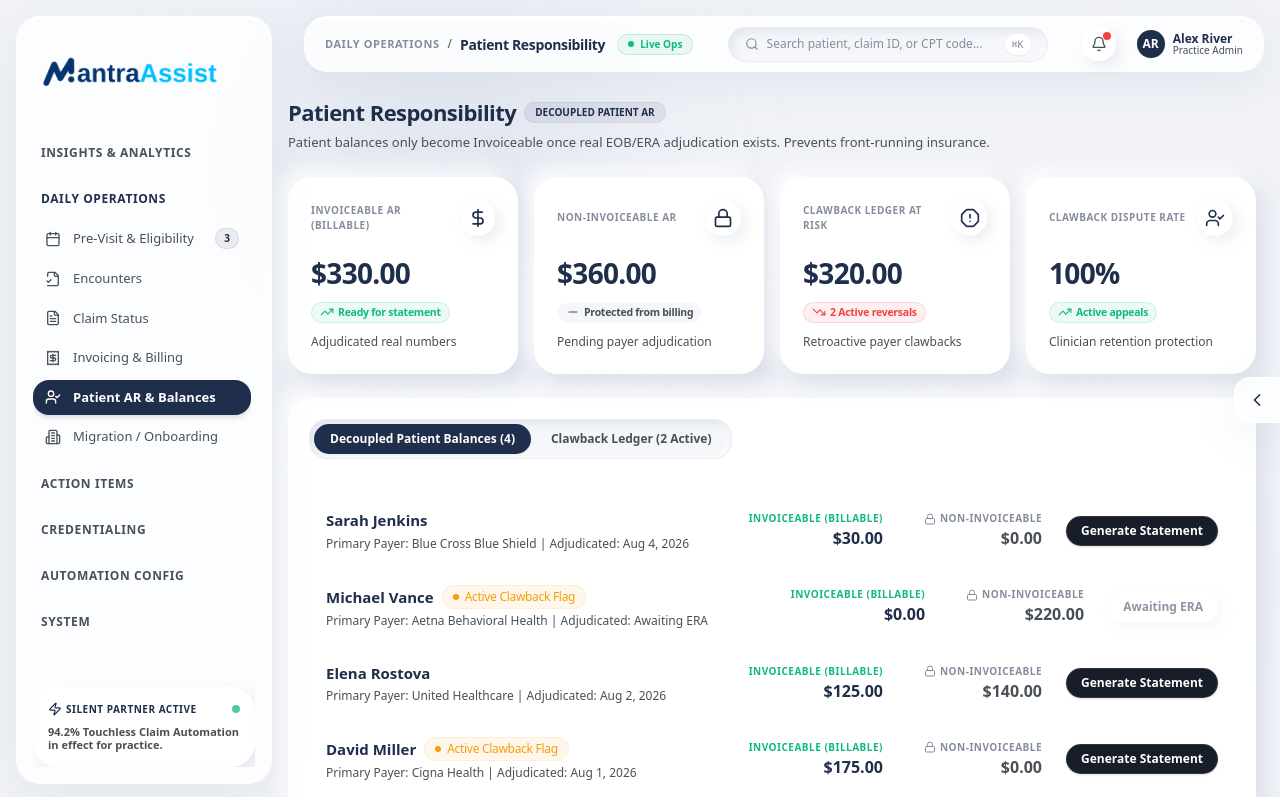
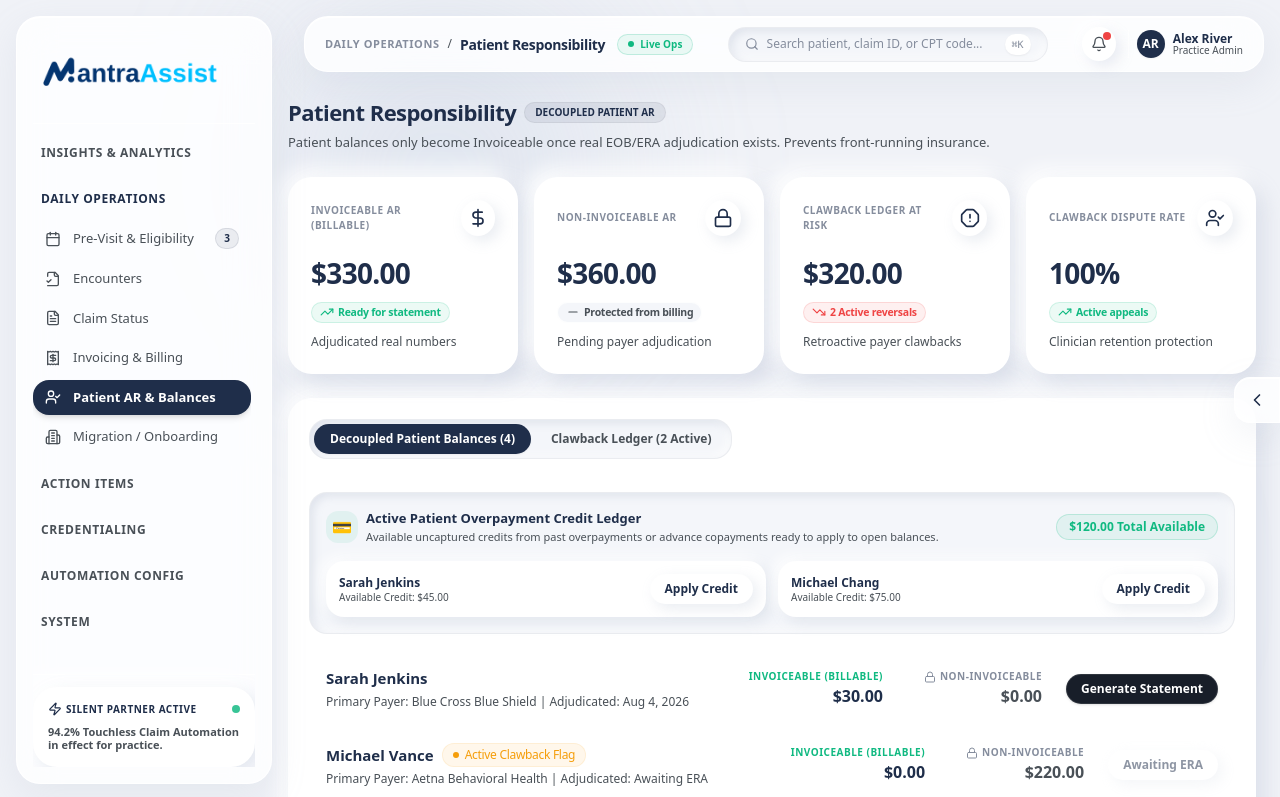
Before and after one commit to abhishek-mantra/RevenueCycle, a Next.js app: page /patient-responsibility in a window 1280 px wide. Shown: the top 797 px of the page. Built offline with nearby package versions, Linux system fonts and the light colour scheme.

Commit message:
feat: add Patient Overpayment Credit Ledger & Apply Credit workflow to Patient Responsibility and Invoicing

```diff
--- a/src/app/patient-responsibility/page.tsx
+++ b/src/app/patient-responsibility/page.tsx
@@ -121,7 +121,11 @@ export default function PatientResponsibilityPage() {
           </div>
 
           {activeTab === "balances" ? (
-            /* Decoupled AR Table */
+            <div className="space-y-4">
+              {/* Patient Credit Ledger Card */}
+              <PatientCreditLedgerCard showToast={showToast} />
+
+              {/* Decoupled AR Table */}
               <div className="divide-y divide-[var(--border)] border border-[var(--border)] rounded-2xl overflow-hidden bg-[var(--surface)]">
               {patientArBalances.map((bal) => (
                 <div
@@ -161,6 +165,7 @@ export default function PatientResponsibilityPage() {
                       </div>
                     </div>
 
+                    <div className="flex items-center gap-2">
                       <Button
                         size="sm"
                         variant={bal.invoiceableBalance > 0 ? "primary" : "secondary"}
@@ -171,7 +176,9 @@ export default function PatientResponsibilityPage() {
                       </Button>
                     </div>
                   </div>
+                </div>
               ))}
+            </div>
             </div>
           ) : (
             /* Clawback Ledger View */
@@ -272,3 +279,56 @@ export default function PatientResponsibilityPage() {
     </AppShell>
   );
 }
+
+function PatientCreditLedgerCard({ showToast }: { showToast: (msg: string) => void }) {
+  const { patientCredits, applyPatientCredit } = useRcmDataStore();
+  const totalCreditAvailable = patientCredits.reduce((sum, c) => sum + c.availableCredit, 0);
+
+  if (totalCreditAvailable === 0) return null;
+
+  return (
+    <div className="p-4 neu-pressed rounded-2xl space-y-3 bg-[var(--surface-muted)]/50">
+      <div className="flex items-center justify-between">
+        <div className="flex items-center gap-2">
+          <div className="w-8 h-8 rounded-xl bg-[var(--status-success-bg)] text-[var(--status-success)] flex items-center justify-center font-bold">
+            💳
+          </div>
+          <div>
+            <h3 className="text-[13px] font-bold text-[var(--foreground)]">
+              Active Patient Overpayment Credit Ledger
+            </h3>
+            <p className="text-[11px] text-[var(--foreground-muted)] font-medium">
+              Available uncaptured credits from past overpayments or advance copayments ready to apply to open balances.
+            </p>
+          </div>
+        </div>
+
+        <span className="text-xs font-extrabold text-[var(--status-success)] bg-[var(--status-success-bg)] px-3 py-1 rounded-full border border-[var(--status-success)]/20">
+          ${totalCreditAvailable.toFixed(2)} Total Available
+        </span>
+      </div>
+
+      <div className="grid grid-cols-1 md:grid-cols-2 gap-3 text-xs pt-1">
+        {patientCredits.map((cred) => (
+          <div key={cred.patientId} className="p-3 bg-[var(--surface)] neu-soft rounded-xl flex items-center justify-between border border-[var(--border)]">
+            <div>
+              <div className="font-bold text-[var(--foreground)]">{cred.patientName}</div>
+              <div className="text-[10px] text-[var(--foreground-muted)]">Available Credit: ${cred.availableCredit.toFixed(2)}</div>
+            </div>
+            <Button
+              size="sm"
+              variant="secondary"
+              disabled={cred.availableCredit === 0}
+              onClick={() => {
+                applyPatientCredit(cred.patientId, cred.availableCredit);
+                showToast(`Applied $${cred.availableCredit.toFixed(2)} credit to ${cred.patientName}'s balance!`);
+              }}
+            >
+              Apply Credit
+            </Button>
+          </div>
+        ))}
+      </div>
+    </div>
+  );
+}
--- a/src/store/useRcmDataStore.ts
+++ b/src/store/useRcmDataStore.ts
@@ -119,6 +119,18 @@ export const initialFeeSchedule: FeeScheduleItem[] = [
   { cptCode: "90847", description: "Family Psychotherapy with Patient Present", providerRate: 185.0 },
 ];
 
+export interface PatientCreditRecord {
+  patientId: string;
+  patientName: string;
+  availableCredit: number;
+  lastUpdated: string;
+}
+
+export const initialPatientCredits: PatientCreditRecord[] = [
+  { patientId: "PAT-101", patientName: "Sarah Jenkins", availableCredit: 45.0, lastUpdated: "2026-08-01" },
+  { patientId: "PAT-102", patientName: "Michael Chang", availableCredit: 75.0, lastUpdated: "2026-07-28" },
+];
+
 interface RcmDataState {
   claims: Claim[];
   denialClusters: DenialClusterGroup[];
@@ -130,6 +142,7 @@ interface RcmDataState {
   credentialingRecords: CredentialingVaultEntry[];
   scrubRules: ScrubRule[];
   feeSchedule: FeeScheduleItem[];
+  patientCredits: PatientCreditRecord[];
 
   // Actions
   updateClaimStatus: (claimId: string, status: Claim["status"]) => void;
@@ -144,12 +157,13 @@ interface RcmDataState {
   recordInvoicePayment: (
     invoiceId: string,
     amount: number,
-    method: "Card" | "PayLink" | "PaymentPlan"
+    method: "Card" | "PayLink" | "PaymentPlan" | "CreditApply"
   ) => void;
 
   toggleScrubRule: (ruleId: string) => void;
   addScrubRule: (rule: Omit<ScrubRule, "id" | "claimsScrubbedCount" | "lastTriggered">) => void;
   updateFeeScheduleItem: (cptCode: string, providerRate: number, description?: string) => void;
+  applyPatientCredit: (patientId: string, amount: number) => void;
 
   resetDemoData: () => void;
 }
@@ -167,6 +181,7 @@ export const useRcmDataStore = create<RcmDataState>()(
       credentialingRecords: mockCredentialingVault,
       scrubRules: initialScrubRules,
       feeSchedule: initialFeeSchedule,
+      patientCredits: initialPatientCredits,
 
       updateClaimStatus: (claimId, status) => {
         set((state) => ({
@@ -389,6 +404,16 @@ export const useRcmDataStore = create<RcmDataState>()(
         });
       },
 
+      applyPatientCredit: (patientId, amount) => {
+        set((state) => ({
+          patientCredits: state.patientCredits.map((c) =>
+            c.patientId === patientId || c.patientName.toLowerCase().includes(patientId.toLowerCase())
+              ? { ...c, availableCredit: Math.max(0, c.availableCredit - amount) }
+              : c
+          ),
+        }));
+      },
+
       resetDemoData: () => {
         set({
           claims: mockClaims,
@@ -401,6 +426,7 @@ export const useRcmDataStore = create<RcmDataState>()(
           credentialingRecords: mockCredentialingVault,
           scrubRules: initialScrubRules,
           feeSchedule: initialFeeSchedule,
+          patientCredits: initialPatientCredits,
         });
       },
     }),
```
Lines whose indentation alone changed are shown as unchanged.
